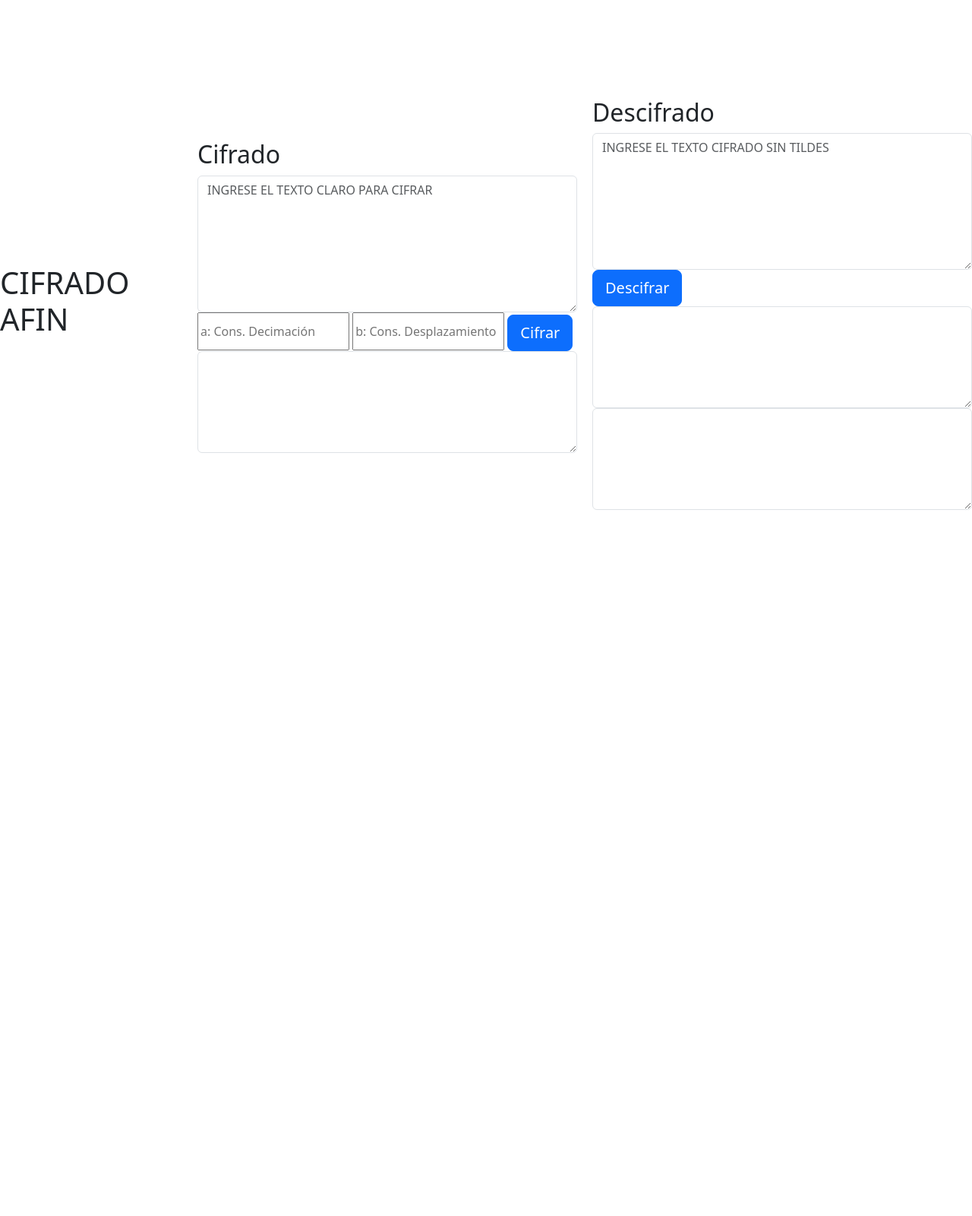
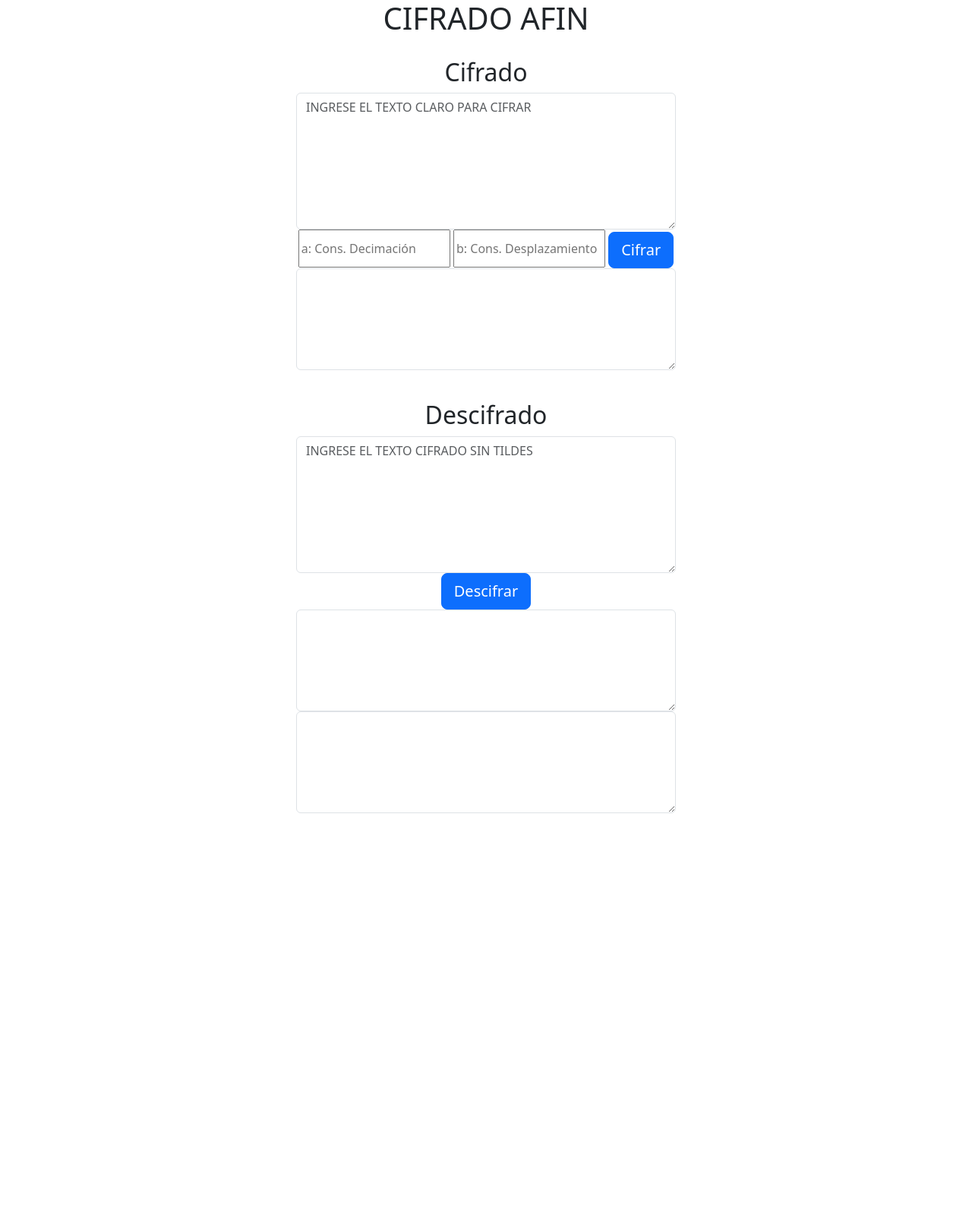
Before and after one commit to anaperez00/mi-website-proyecto, a Flask app: template templates/index.html in a window 1280 px wide. Shown: the whole page at 76% size. Before the commit the page ends 671 px from the top, so only its background shows below. Run offline with Flask 3, Linux system fonts and the light colour scheme; the template is opened without the code that fills it, so the values that code supplies are empty.

Commit message:
eliminar modificaciones

```diff
--- a/app.py
+++ b/app.py
@@ -268,4 +268,6 @@ def descifrar():
     return render_template('index.html', resultado=f'el textoes impresionantemente largo {output}', resultados=resultados, constante=constante, caracteres_asociados="".join(caracteres_asociados), caracteres_asociados2="".join(caracteres_asociados2),grafico=imagen_base64)
 
 if __name__ == "__main__":
-    app.run(host="0.0.0.0" ,port=80)
+ #    app.run(host="localhost" ,port=80)
+     app.run(host="0.0.0.0" ,port=80)
+ #   app.run()
--- a/templates/index.html
+++ b/templates/index.html
@@ -1,6 +1,5 @@
 <!DOCTYPE html>
 <html lang="en">
-
 <head>
     <meta charset="UTF-8">
     <meta name="viewport" content="width=device-width, initial-scale=1.0">
@@ -13,25 +12,29 @@
         body {
             display: flex;
             justify-content: center;
-            align-items: center;
-            height: 100vh;
+            align-items: flex-start;
+            height: 200vh;
             margin: 0;
         }
 
         .container {
+            max-width: 1500px;
             text-align: center;
+            display: flex;
+            flex-direction: column;
+            align-items: center; /* Alineación vertical */
         }
 
         .form-floating {
             margin-bottom: 20px;
-            /* Margen inferior entre los divs */
             padding: 20px;
-            /* Relleno para separar los elementos internos de los divs */
         }
+
     </style>
 </head>
 
 <body>
+    <div class="container">
         <h1>CIFRADO AFIN</h1>
 
         <!-- Sección de cifrado -->
@@ -75,6 +78,7 @@
         <br>
         <!-- ... aquí lo otro que se vaya a imprimir ... -->
         <br>
+
 </body>
 
 </html>
```
Lines whose indentation alone changed are shown as unchanged.
